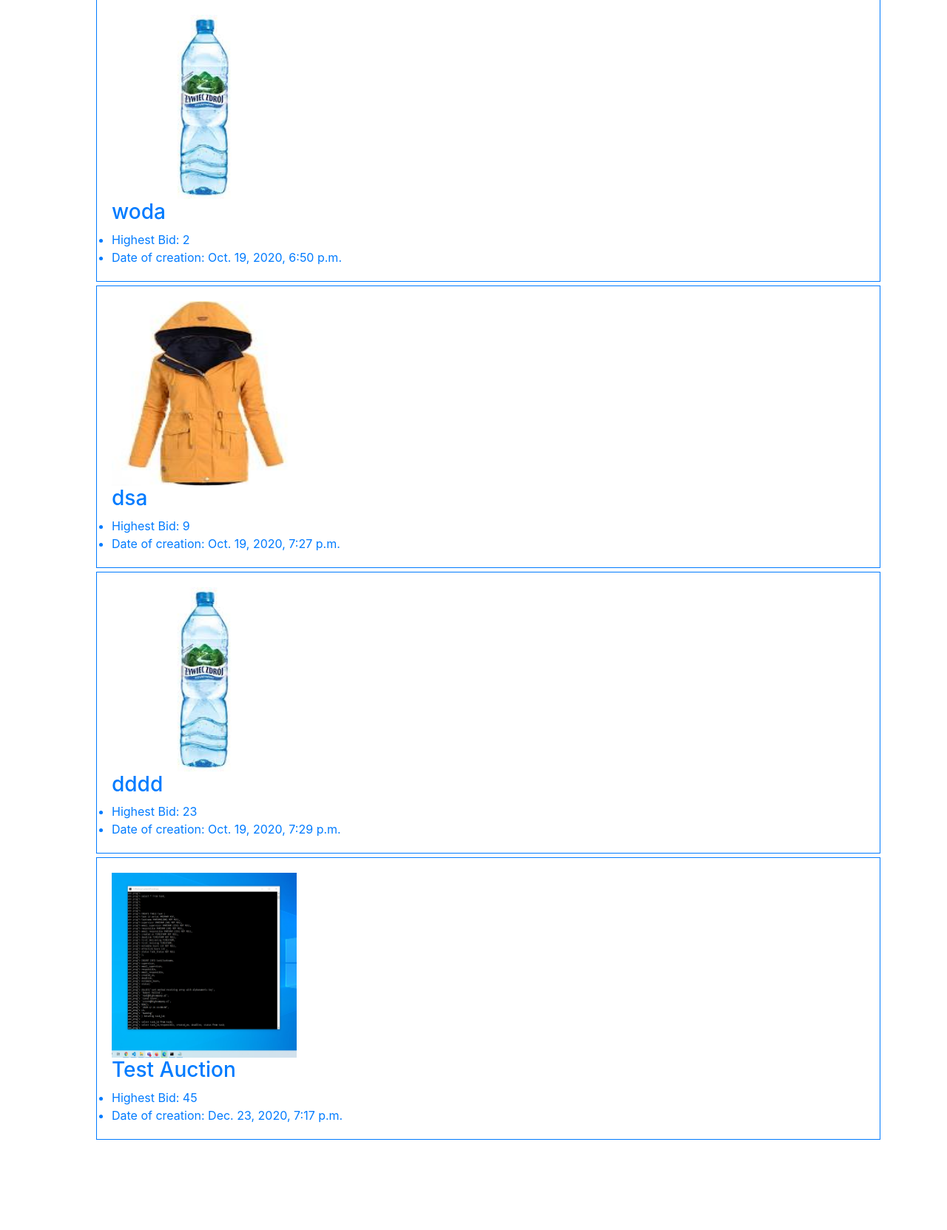
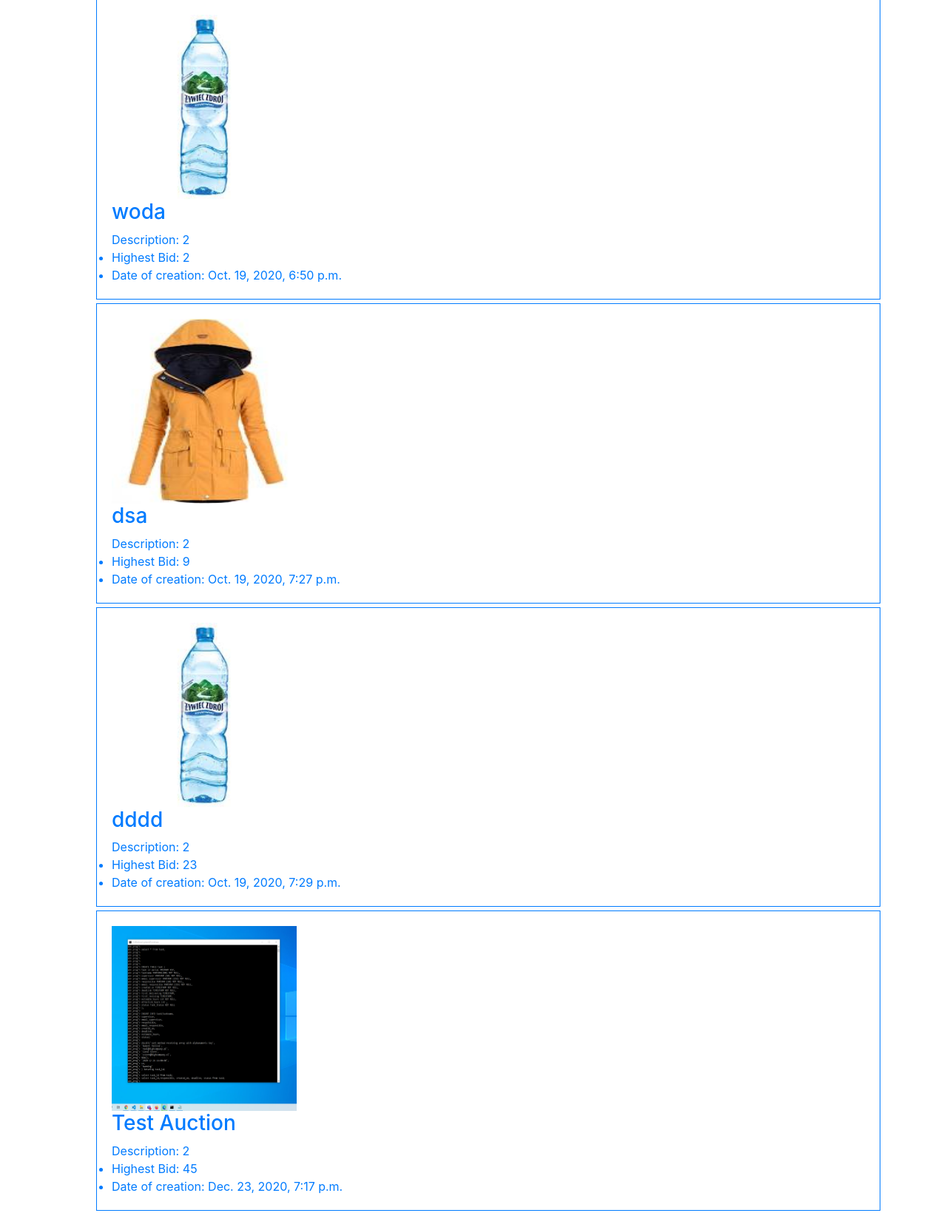
Before and after one commit to GorskiMarekGM/Python-Project2-CS50, a Django app: page / in a window 1280 px wide. Shown: the part 210-1873 px from the top of the page at 74% size. Before the commit the page ends 1751 px from the top, so only its background shows below. Run offline with Django 3.2, Linux system fonts and the light colour scheme; data comes from the database, SQL or seed files in the repository; both versions use the stored data as it was after the commit; some libraries are stand-ins or nearby versions.

Commit message:
description fix

```diff
--- a/auctions/models.py
+++ b/auctions/models.py
@@ -25,6 +25,7 @@ class Auction(models.Model):
     current_bid = models.IntegerField()
     creation_date = models.DateTimeField()
     available = models.BooleanField()
+    description = models.CharField(max_length=64)
     winner = models.ForeignKey(User, on_delete=models.CASCADE, blank=True, null=True, related_name="winner")
     photos = models.ManyToManyField(Photo, related_name='photos', blank=True)
     auction_category = models.ForeignKey(Category, on_delete=models.CASCADE, related_name="categories")
--- a/auctions/templates/auctions/index.html
+++ b/auctions/templates/auctions/index.html
@@ -11,7 +11,7 @@
 
         {% for auction in auctions %}
             {% if auction.available %}
-        <a href="{% url 'listing' auction.id %}">
+        <a href="{% url 'listing' auction.id %}" style="text-decoration: none;">
             <div class="listening">
 
                 {% for n in auction.photos.all %}
@@ -20,8 +20,7 @@
 
                 <h3>{{auction.name}}</h3>
 
-
-
+                Description: {{auction.description}}
                 <li>
                     Highest Bid: {{auction.current_bid}}
                 </li>
--- a/auctions/views.py
+++ b/auctions/views.py
@@ -14,6 +14,7 @@ from .models import User, Auction, Category, Bid, Comment, Photo, WatchList
 class EntityForm(forms.Form):
     name = forms.CharField(label = "name")
     price = forms.CharField(label= "price")
+    description = forms.CharField(label= "description")
     category = forms.CharField(label= "category")
 
 class WatchList_Id(forms.Form):
@@ -171,6 +172,7 @@ def create(request):
         if form.is_valid():
             name = form.cleaned_data["name"]
             price = form.cleaned_data["price"]
+            description = form.cleaned_data["description"]
             date = datetime.now()
             category = form.cleaned_data["category"]
             category_obj = Category.objects.get(pk=category)
@@ -186,7 +188,7 @@ def create(request):
                 "message":message
             })
 
-        new_auction = Auction(id = getLastPk(Auction),name = name, current_bid = price,creation_date = date,auction_category = category_obj, available = True, creator= request.user)
+        new_auction = Auction(id = getLastPk(Auction),name = name, current_bid = price, description=description, creation_date = date,auction_category = category_obj, available = True, creator= request.user)
         #new_auction.creator = request.user
         #new_auction.available = True
         new_auction.save()
```
Also changed, not shown: auctions/migrations/0043_auction_describtion.py (added), auctions/migrations/0044_auto_20201223_1921.py (added), auctions/static/media/adv_prog.PNG (added), db.sqlite3.
